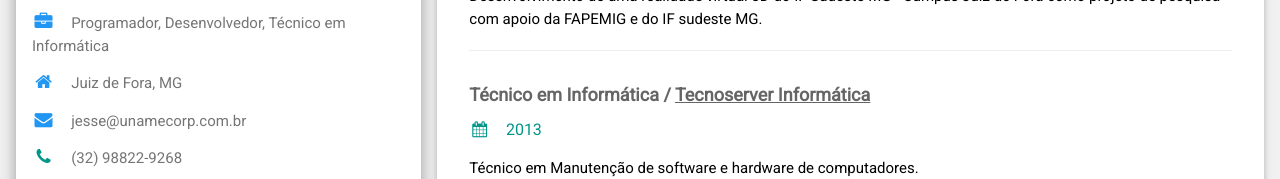
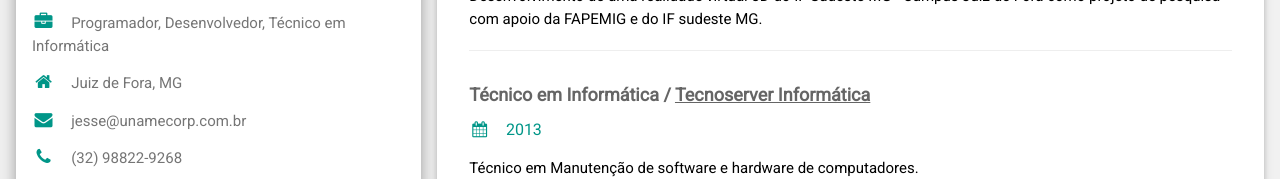
Before and after one commit to filipejesse/filipejesse.github.io, a plain HTML site: page index.html in a window 1280 px wide. Shown: the part 408-587 px from the top of the page. Drawn offline with nearby package versions, Linux system fonts and the light colour scheme.

Commit message:
Update index.html

```diff
--- a/index.html
+++ b/index.html
@@ -36,9 +36,9 @@
                             </div>
                         </div>
                         <div class="w3-container">
-                            <p><i class="fa fa-briefcase fa-fw w3-margin-right w3-large w3-text-blue"></i>Programador, Desenvolvedor, Técnico em Informática</p>
-                            <p><i class="fa fa-home fa-fw w3-margin-right w3-large w3-text-blue"></i>Juiz de Fora, MG</p>
-                            <p><i class="fa fa-envelope fa-fw w3-margin-right w3-large w3-text-blue"></i>jesse@unamecorp.com.br</p>
+                            <p><i class="fa fa-briefcase fa-fw w3-margin-right w3-large w3-text-teal"></i>Programador, Desenvolvedor, Técnico em Informática</p>
+                            <p><i class="fa fa-home fa-fw w3-margin-right w3-large w3-text-teal"></i>Juiz de Fora, MG</p>
+                            <p><i class="fa fa-envelope fa-fw w3-margin-right w3-large w3-text-teal"></i>jesse@unamecorp.com.br</p>
                             <p><i class="fa fa-phone fa-fw w3-margin-right w3-large w3-text-teal"></i>(32) 98822-9268</p>
                             <p><i class="fa fa-whatsapp fa-fw w3-margin-right w3-large w3-text-teal"></i>(32) 98486-9454</p>
                             <hr>
```
